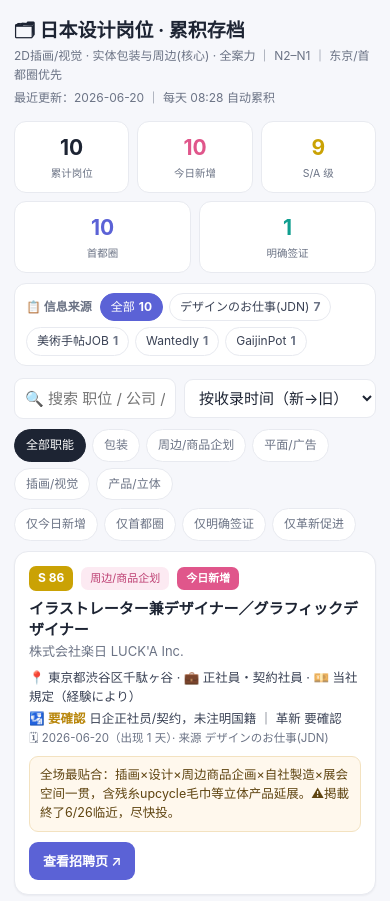
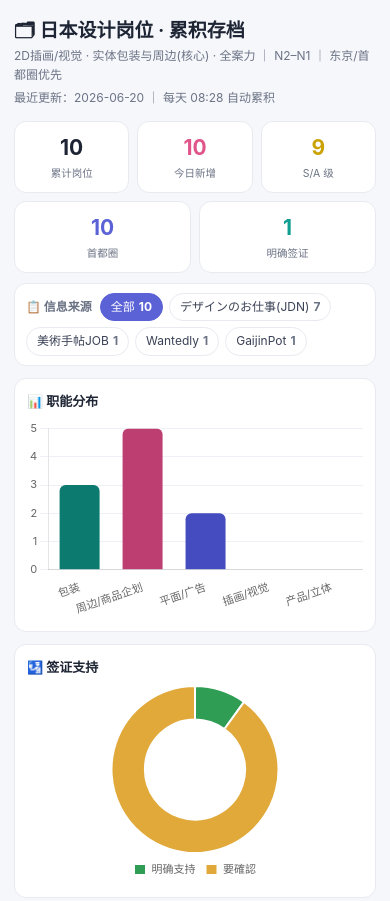
Before and after one commit to wx15568007960/job-dashboard, a plain HTML site: page index.html in a window 390 px wide. Shown: the top 901 px of the page. Drawn offline with nearby package versions, Linux system fonts and the light colour scheme.

Commit message:
add charts (category/visa/trend), responsive 2026-06-20

```diff
--- a/index.html
+++ b/index.html
@@ -2,6 +2,7 @@
 <meta charset="utf-8"><meta name="robots" content="noindex,nofollow">
 <meta name="viewport" content="width=device-width,initial-scale=1">
 <title>日本设计岗位 · 累积存档</title>
+<script src="https://cdn.jsdelivr.net/npm/chart.js@4.5.0/dist/chart.umd.js" integrity="sha384-iU8HYtnGQ8Cy4zl7gbNMOhsDTTKX02BTXptVP/vqAWIaTfM7isw76iyZCsjL2eVi" crossorigin="anonymous"></script>
 <style>
 :root{color-scheme:light;--bg:#f6f7fb;--card:#fff;--ink:#1d2433;--muted:#6b7385;--line:#e8eaf0;--indigo:#5b62d6;--s:#caa204;--a:#2f9e54;--b:#3b78d8;--c:#9aa1af}
 *{box-sizing:border-box}body{margin:0;background:var(--bg);color:var(--ink);font-family:-apple-system,"Hiragino Sans","PingFang SC",system-ui,sans-serif;line-height:1.55;font-size:15px}
@@ -16,6 +17,11 @@ h1{font-size:19px;margin:0 0 2px}.sub{color:var(--muted);font-size:12px}.upd{col
 .sources .src{border:1px solid var(--line);background:#fff;border-radius:999px;padding:4px 10px;color:#3a4255;cursor:pointer;user-select:none}
 .sources .src .c{color:var(--muted);font-weight:700;margin-left:4px}
 .sources .src.active{background:var(--indigo);color:#fff;border-color:var(--indigo)}.sources .src.active .c{color:#fff}
+.charts{display:grid;grid-template-columns:1fr 1fr;gap:12px;margin:0 0 12px}
+.chart-card{background:var(--card);border:1px solid var(--line);border-radius:12px;padding:12px}
+.chart-card h3{margin:0 0 8px;font-size:13px}.chart-card.wide{grid-column:1 / -1}
+.chart-box{position:relative;height:200px}
+@media(max-width:640px){.charts{grid-template-columns:1fr}}
 .toolbar{display:flex;flex-wrap:wrap;gap:8px;align-items:center;margin:6px 0 10px}
 .toolbar input,.toolbar select{font:inherit;padding:8px 10px;border:1px solid var(--line);border-radius:9px;background:#fff;color:var(--ink)}
 .toolbar input{flex:1;min-width:150px}
@@ -41,6 +47,11 @@ footer{color:var(--muted);font-size:11px;line-height:1.7;margin-top:18px}
 <div class="upd" id="upd"></div>
 <section class="kpis" id="kpis"></section>
 <div class="sources" id="sources"></div>
+<section class="charts">
+ <div class="chart-card"><h3>📊 职能分布</h3><div class="chart-box"><canvas id="catChart"></canvas></div></div>
+ <div class="chart-card"><h3>🛂 签证支持</h3><div class="chart-box"><canvas id="visaChart"></canvas></div></div>
+ <div class="chart-card wide"><h3>📈 累计收录趋势</h3><div class="chart-box"><canvas id="trendChart"></canvas></div></div>
+</section>
 <div class="toolbar">
  <input id="q" placeholder="🔍 搜索 职位 / 公司 / 地点…">
  <select id="sort"><option value="firstSeen">按收录时间（新→旧）</option><option value="score">按匹配度（高→低）</option><option value="lastSeen">按最近出现</option></select>
@@ -63,7 +74,7 @@ footer{color:var(--muted);font-size:11px;line-height:1.7;margin-top:18px}
 </div>
 <div id="list"></div>
 <div class="pager" id="pager"></div>
-<footer>累积存档：每日 08:28 自动合并去重（按 公司+职位）。firstSeen=首次收录日，lastSeen=最近一次出现在每日匹配里。匹配度按6维模型（职能35/实体20/全案15/签证15/地点10/语言5）。「要確認」=未注明或公开渠道未查到。来源以各招聘页为准。© 自动生成，仅供求职参考。</footer>
+<footer>累积存档：每日 08:28 自动合并去重（按 公司+职位）。firstSeen=首次收录日，lastSeen=最近一次出现在每日匹配里。图表按累计全量统计。匹配度按6维模型（职能35/实体20/全案15/签证15/地点10/语言5）。「要確認」=未注明或公开渠道未查到。© 自动生成，仅供求职参考。</footer>
 </div>
 <script>
 const CL={"パッケージ":["包装","#0c7a6e","#e3f6f3"],"グッズ・商品企画":["周边/商品企划","#bd3f72","#fceaf2"],"グラフィック・広告":["平面/广告","#444cc0","#eceefb"],"イラスト・ビジュアル":["插画/视觉","#9a6406","#fdf2dc"],"プロダクト":["产品/立体","#26834a","#e7f5ec"]};
@@ -71,24 +82,31 @@ const GC={S:"#caa204",A:"#2f9e54",B:"#3b78d8",C:"#9aa1af"};
 const esc=s=>String(s==null?"":s).replace(/&/g,'&amp;').replace(/</g,'&lt;').replace(/>/g,'&gt;');
 let DATA={jobs:[],generated:""};
 let state={q:"",cat:"all",src:"all",flt:new Set(),sort:"firstSeen",page:1,size:20};
+let _charts=[];
 fetch('data.json',{cache:'no-store'}).then(r=>r.json()).then(d=>{DATA=d;DATA.jobs=DATA.jobs||[];init();})
  .catch(e=>{document.getElementById('list').innerHTML='<p class="empty">加载 data.json 失败：'+esc(e.message||e)+'<br>（请用 https 的 GitHub Pages 网址打开，本地 file:// 会被浏览器拦截）</p>';});
 function kpi(n,l,c){return '<div class="kpi '+(c||'')+'"><div class="n">'+n+'</div><div class="l">'+l+'</div></div>';}
 function renderKpis(){const J=DATA.jobs;
  document.getElementById('upd').textContent='最近更新：'+(DATA.generated||'')+' ｜ 每天 08:28 自动累积';
  document.getElementById('kpis').innerHTML=
-  kpi(J.length,'累计岗位')+
-  kpi(J.filter(j=>j.firstSeen===DATA.generated).length,'今日新增','t')+
+  kpi(J.length,'累计岗位')+kpi(J.filter(j=>j.firstSeen===DATA.generated).length,'今日新增','t')+
   kpi(J.filter(j=>j.grade==='S'||j.grade==='A').length,'S/A 级','s')+
-  kpi(J.filter(j=>j.kanto).length,'首都圈','k')+
-  kpi(J.filter(j=>j.visa==='明确').length,'明确签证','v');}
+  kpi(J.filter(j=>j.kanto).length,'首都圈','k')+kpi(J.filter(j=>j.visa==='明确').length,'明确签证','v');}
 function renderSources(){const m={};DATA.jobs.forEach(j=>{const s=j.source||'其他';m[s]=(m[s]||0)+1;});
  const arr=Object.keys(m).sort((a,b)=>m[b]-m[a]);
- let h='<span class="lab">📋 信息来源</span>';
- h+='<span class="src'+(state.src==='all'?' active':'')+'" data-src="all">全部<span class="c">'+DATA.jobs.length+'</span></span>';
+ let h='<span class="lab">📋 信息来源</span><span class="src'+(state.src==='all'?' active':'')+'" data-src="all">全部<span class="c">'+DATA.jobs.length+'</span></span>';
  arr.forEach(s=>{h+='<span class="src'+(state.src===s?' active':'')+'" data-src="'+esc(s)+'">'+esc(s)+'<span class="c">'+m[s]+'</span></span>';});
  const el=document.getElementById('sources');el.innerHTML=h;
  el.querySelectorAll('.src').forEach(c=>c.onclick=()=>{state.src=c.dataset.src;state.page=1;renderSources();render();});}
+function renderCharts(){if(!window.Chart)return;_charts.forEach(c=>c.destroy());_charts=[];
+ const J=DATA.jobs;Chart.defaults.font.size=11;Chart.defaults.font.family='-apple-system,sans-serif';
+ const cats=Object.keys(CL);const cc=cats.map(c=>J.filter(j=>j.category===c).length);
+ _charts.push(new Chart(document.getElementById('catChart'),{type:'bar',data:{labels:cats.map(c=>CL[c][0]),datasets:[{data:cc,backgroundColor:cats.map(c=>CL[c][1]),borderRadius:6,maxBarThickness:40}]},options:{responsive:true,maintainAspectRatio:false,plugins:{legend:{display:false}},scales:{y:{beginAtZero:true,ticks:{stepSize:1,precision:0},grid:{color:'#eef0f5'}},x:{grid:{display:false}}}}}));
+ const vm={'明确':0,'要確認':0};J.forEach(j=>{vm[j.visa]=(vm[j.visa]||0)+1;});
+ _charts.push(new Chart(document.getElementById('visaChart'),{type:'doughnut',data:{labels:['明确支持','要確認'],datasets:[{data:[vm['明确']||0,vm['要確認']||0],backgroundColor:['#2f9e54','#e0a93a'],borderWidth:2,borderColor:'#fff'}]},options:{responsive:true,maintainAspectRatio:false,cutout:'60%',plugins:{legend:{position:'bottom',labels:{boxWidth:12,font:{size:11}}}}}}));
+ const bd={};J.forEach(j=>{const d=j.firstSeen||DATA.generated;bd[d]=(bd[d]||0)+1;});
+ const ds=Object.keys(bd).sort();let cum=0;const cd=ds.map(d=>cum+=bd[d]);
+ _charts.push(new Chart(document.getElementById('trendChart'),{type:'line',data:{labels:ds,datasets:[{label:'累计岗位',data:cd,borderColor:'#5b62d6',backgroundColor:'rgba(91,98,214,.12)',fill:true,tension:.25,pointRadius:3}]},options:{responsive:true,maintainAspectRatio:false,plugins:{legend:{display:false}},scales:{y:{beginAtZero:true,ticks:{precision:0},grid:{color:'#eef0f5'}},x:{grid:{display:false}}}}}));}
 function filtered(){let a=DATA.jobs.filter(j=>{
   if(state.cat!=='all'&&j.category!==state.cat)return false;
   if(state.src!=='all'&&(j.source||'其他')!==state.src)return false;
@@ -125,5 +143,5 @@ function bind(){
  document.getElementById('sort').onchange=e=>{state.sort=e.target.value;state.page=1;render();};
  document.querySelectorAll('#catFilter .chip').forEach(c=>c.onclick=()=>{document.querySelectorAll('#catFilter .chip').forEach(x=>x.classList.remove('active'));c.classList.add('active');state.cat=c.dataset.cat;state.page=1;render();});
  document.querySelectorAll('#extra .chip').forEach(c=>c.onclick=()=>{const f=c.dataset.flt;if(state.flt.has(f)){state.flt.delete(f);c.classList.remove('active');}else{state.flt.add(f);c.classList.add('active');}state.page=1;render();});}
-function init(){renderKpis();renderSources();bind();render();}
+function init(){renderKpis();renderSources();renderCharts();bind();render();}
 </script></body></html>
```
